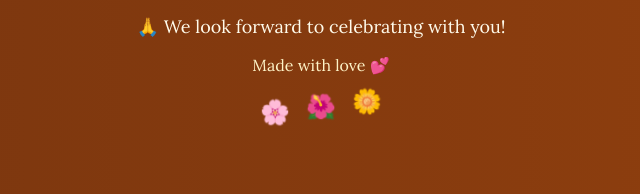
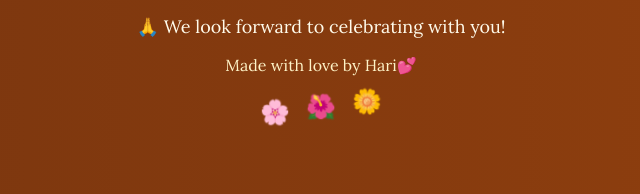
Before and after one commit to Haricodezz/wed, a plain HTML site: page index.html in a window 1280 px wide. Shown: the part 2949-3143 px from the top of the page, 319-959 px from the left. Drawn offline with nearby package versions, Linux system fonts and the light colour scheme.

Commit message:
first commit

```diff
--- a/index.html
+++ b/index.html
@@ -604,7 +604,7 @@
                 venueName: "📍Kabilpura,Siwan",
                 location: " ",
                 footerBlessings: "🙏 We look forward to celebrating with you!",
-                footerText: "Made with love 💕"
+                footerText: "Made with love by Hari💕"
             }
         };
 
```
